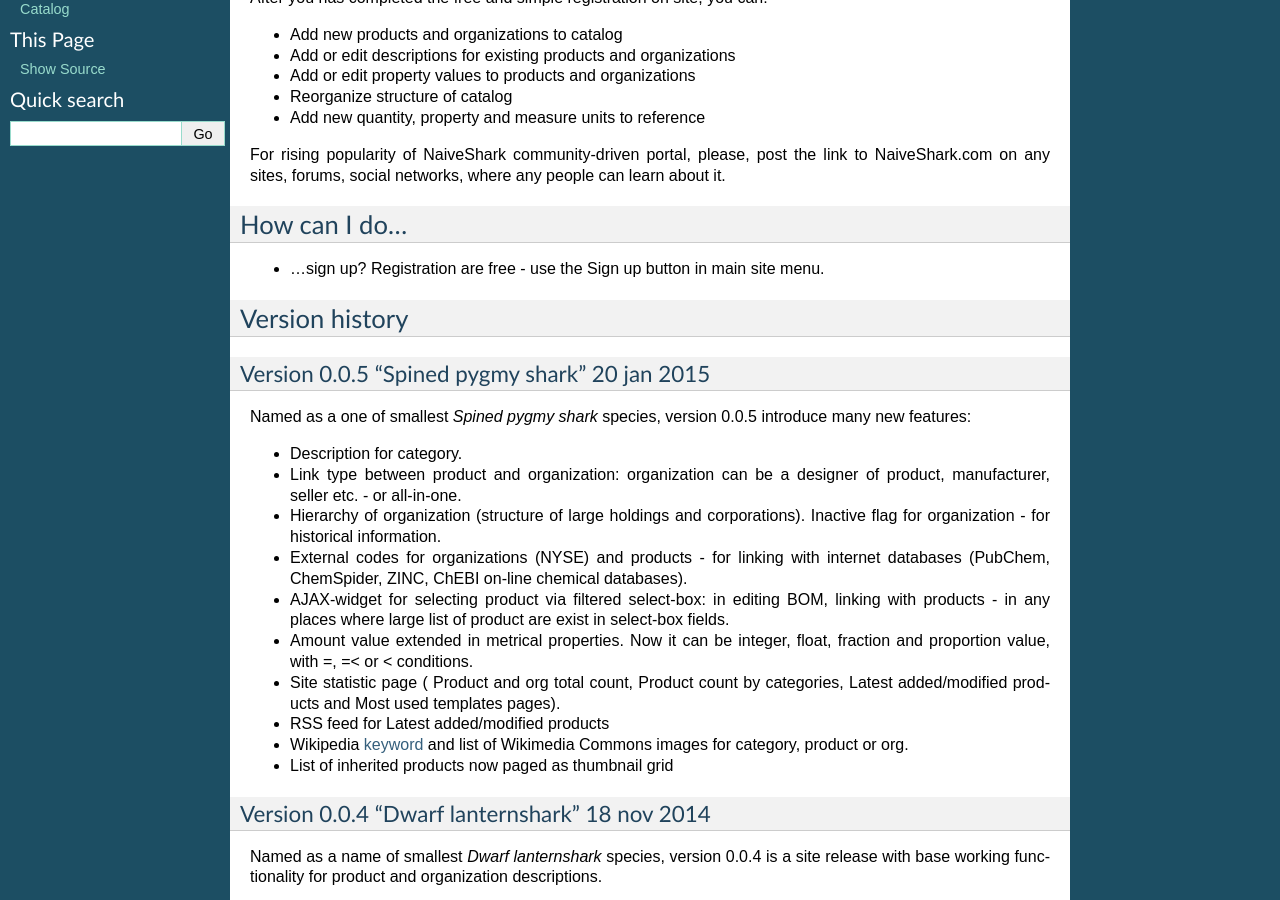
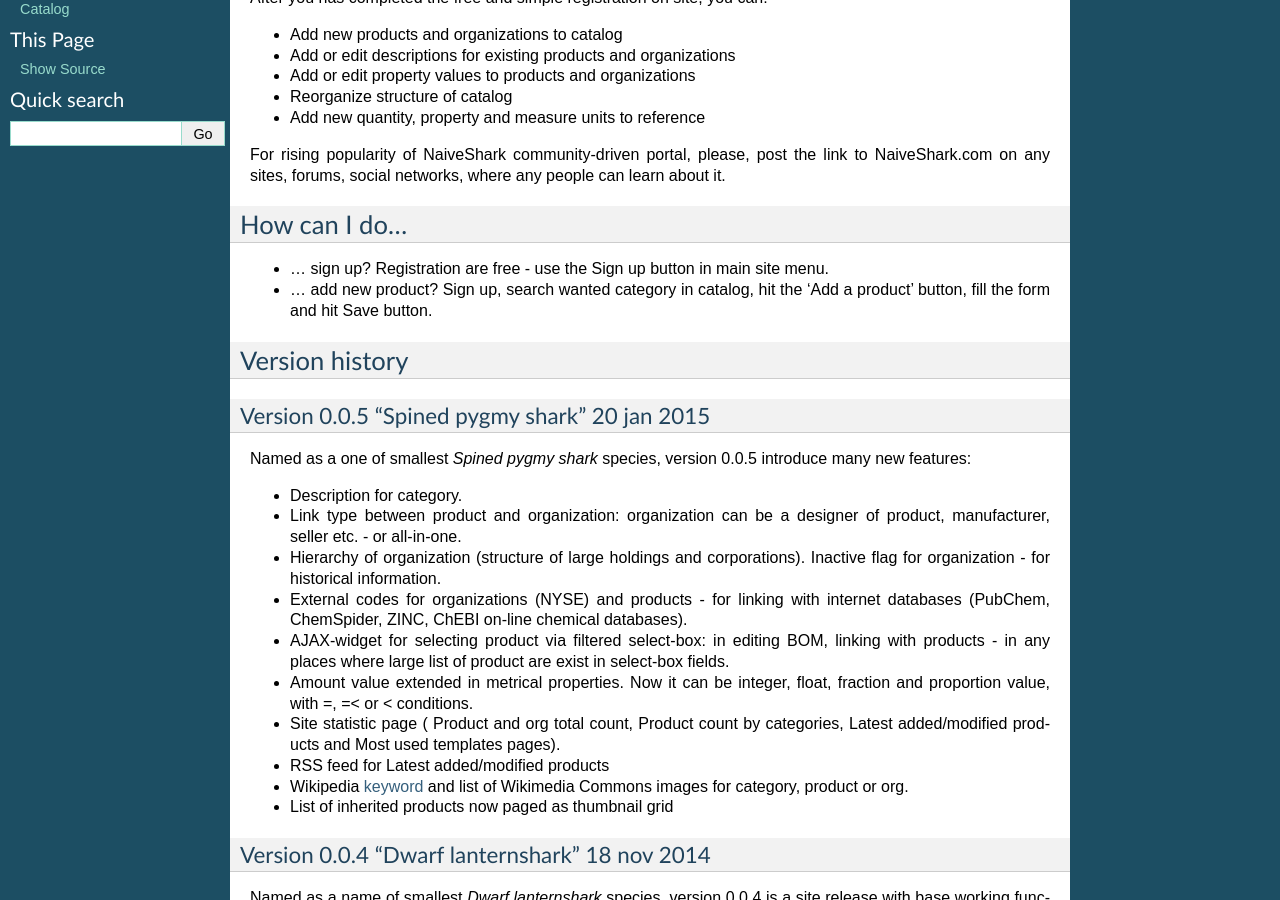
Before and after one commit to NaiveShark/NaiveSharkComDoc, a Sphinx documentation site: the page built from docs/naiveshark.rst, in a window 1280 px wide and 900 px high, scrolled down 531 px. Built offline with Sphinx 7.4.7, drawn with Linux system fonts in a browser that asks for light colours.

Commit message:
how can i do

```diff
--- a/docs/naiveshark.rst
+++ b/docs/naiveshark.rst
@@ -34,7 +34,9 @@ For rising popularity of NaiveShark community-driven portal, please, post the li
 How can I do...
 ---------------
 
-* ...sign up? Registration are free - use the Sign up button in main site menu.
+* ... sign up? Registration are free - use the Sign up button in main site menu.
+* ... add new product? Sign up, search wanted category in catalog, hit the 'Add a product' button, fill the form and hit Save button.
+
 
 Version history
 ---------------
```
